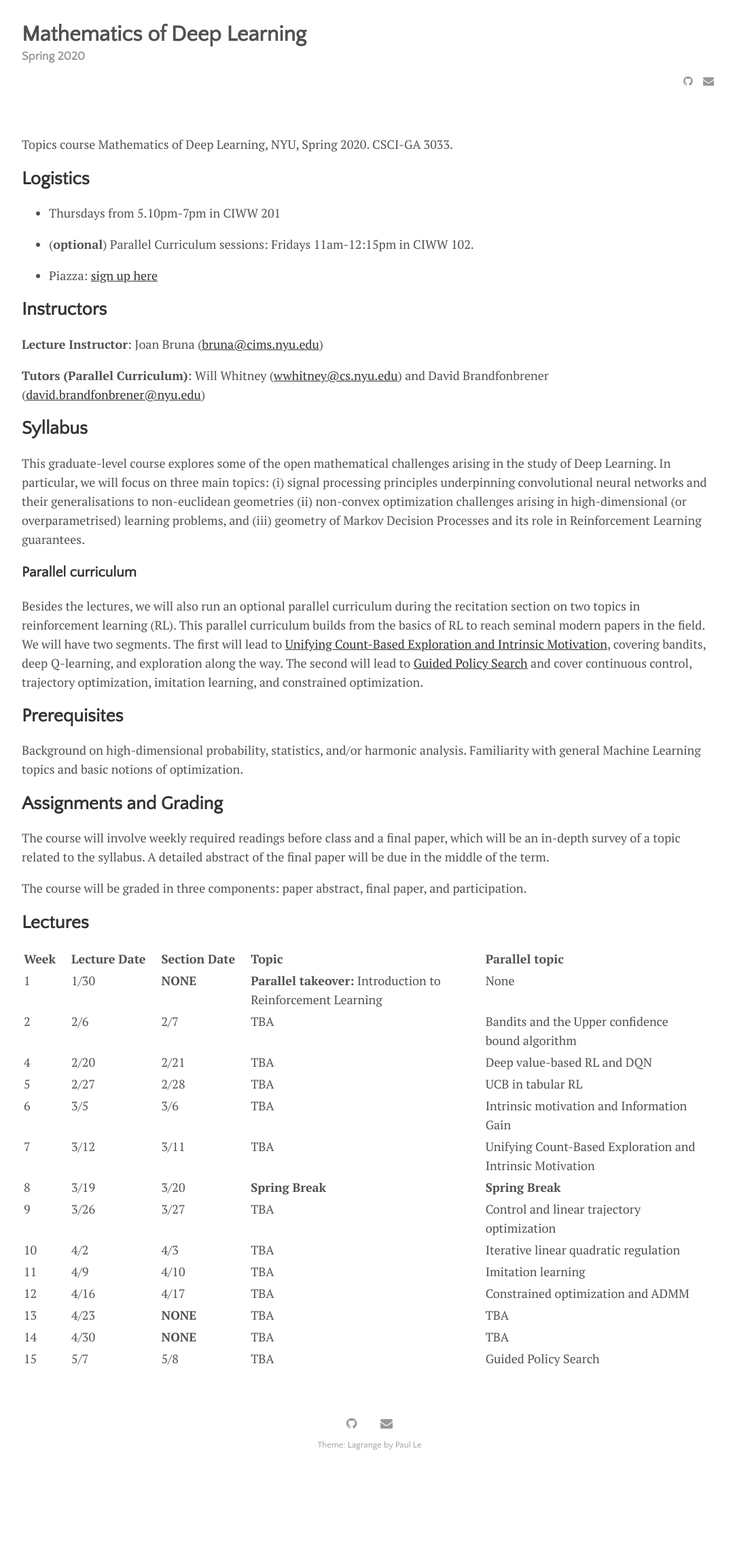
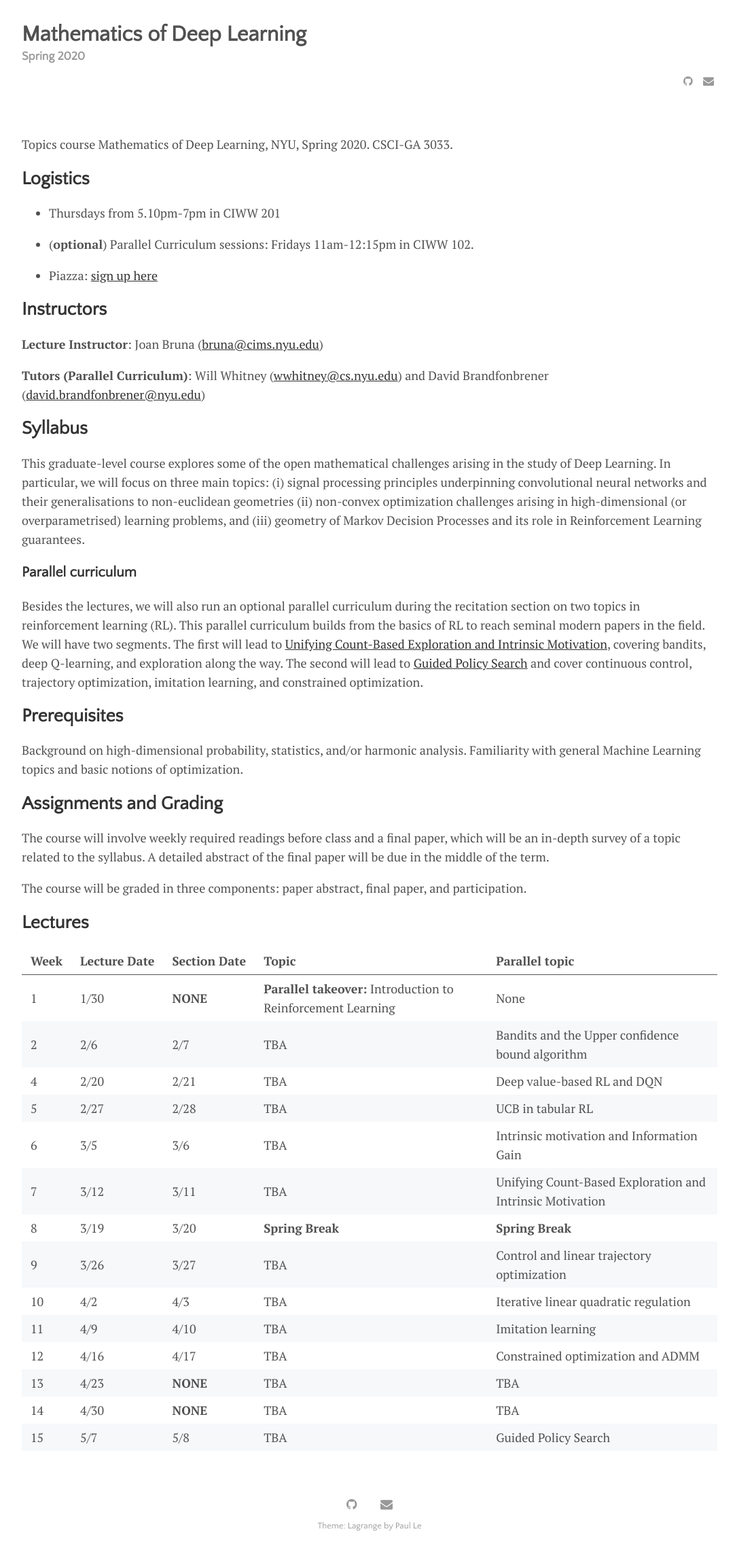
Before and after one commit to willwhitney/mathsdl-spring20, a Jekyll site: the page built from index.md, in a window 1280 px wide. Shown: the whole page at 68% size, without its empty margins (96-1178 px from the left). Built offline with Jekyll 4.4.1, drawn with Linux system fonts in a browser that asks for light colours; nearby versions of some CDN libraries; before the commit the page ends 2171 px from its top, so only the background shows below that.

Commit message:
clean up schedule table

```diff
--- a/assets/css/main.css
+++ b/assets/css/main.css
@@ -354,13 +354,44 @@ pre {
 
 
 td {
-  vertical-align: top;
-  padding-right: 20px;
+  /* vertical-align: top; */
+  /* padding-right: 20px; */
 }
 
 th {
-  vertical-align: top;
-  padding-right: 20px;
+  /* vertical-align: top; */
+  /* padding-right: 20px; */
   white-space: nowrap;
   text-align: left;
 }
+
+
+table {
+    /* display: block; */
+    width: 100%;
+    overflow:auto;
+    border-collapse: collapse;
+}
+
+table th {
+    font-weight:600;
+    border-bottom: 1px solid #555;
+}
+
+table td, table th {
+    padding: 6px 13px;
+    /* border:1px solid #dfe2e5 */
+}
+
+table tr {
+    background-color: #fff;
+    /* border-top:1px solid #c6cbd1 */
+}
+
+table tr:nth-child(2n) {
+    background-color:#f6f8fa;
+}
+
+table tr:first-child{
+  /* border-bottom: 1px solid #555; */
+}
--- a/index.md
+++ b/index.md
@@ -67,7 +67,7 @@ The course will be graded in three components: paper abstract, final paper, and
 
 
 
-| Week        | Lecture Date | <span>Section Date</span>          | Topic       |  Parallel topic                     |
+| Week        | Lecture Date | Section Date          | Topic       |  Parallel topic                     |
 | ---------------|----------------| ------------|---------------------------|
 | 1 | 1/30 | **NONE** | **Parallel takeover:** Introduction to Reinforcement Learning |  None  |
 | 2 | 2/6  | 2/7  | TBA  |  Bandits and the Upper confidence bound algorithm  |
```
